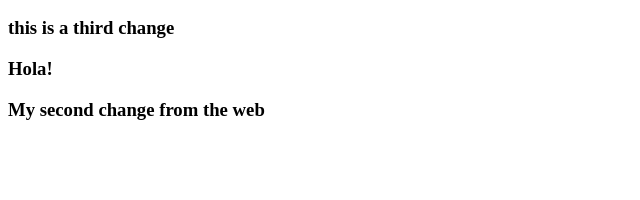
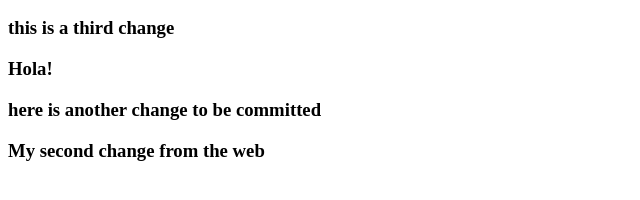
Before and after one commit to xeniamount/project1, a plain HTML site: page index.html in a window 1280 px wide. Shown: the part 96-296 px from the top of the page, without its empty margins (0-640 px from the left). Drawn offline with Linux system fonts and the light colour scheme.

Commit message:
Locally changed

```diff
--- a/index.html
+++ b/index.html
@@ -6,6 +6,7 @@
 		<h2>this is a second change</h2>
 		<h3>this is a third change<h3>
 		<p>Hola!</p>
+		<p>here is another change to be committed</p>
 		<p>My second change from the web</p>
 	</body>
 </html>
```
